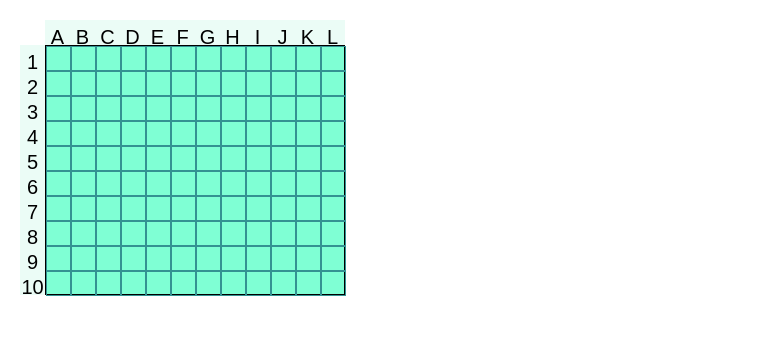
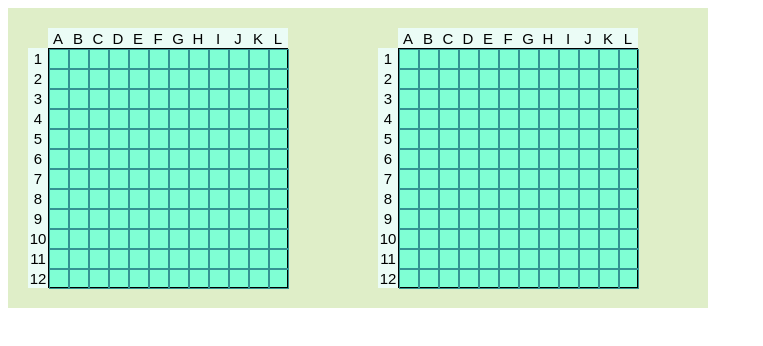
Before and after one commit to Retretik4/sea_battle, a plain HTML site: page public/index.html in a window 1280 px wide. Shown: the whole page, without its empty margins (0-763 px from the left). Drawn offline with Linux system fonts and the light colour scheme.

Commit message:
fixup! SEAB-1 [feat] Додано рендеринг поля battleField

```diff
--- a/js/BattleField.js
+++ b/js/BattleField.js
@@ -1,21 +1,21 @@
 import {Cell} from "./Cell.js";
-import {DivCreator} from "./DivCreator.js";
+import {ElementBuilder} from "./ElementBuilder.js";
 import {Config} from "./Config.js";
 
 export class BattleField {
     _cells = [];
     _config;
-    _divCreator;
+    _elementBuilder;
 
     /**
-     * @param {*[]} cells
-     * @param {DivCreator} divCreator
+     * @param {{Cell}[]} cells
+     * @param {ElementBuilder} elementBuilder
      * @param {Config} config
      */
-    constructor(cells, divCreator, config) {
+    constructor(cells, elementBuilder, config) {
         this._cells = cells;
         this._config = config;
-        this._divCreator = divCreator;
+        this._elementBuilder = elementBuilder;
     }
 
     get cells() {
@@ -26,30 +26,55 @@ export class BattleField {
         return this._config;
     }
 
-    get divCreator() {
-        return this._divCreator;
+    get elementBuilder() {
+        return this._elementBuilder;
     }
 
     /**
      * @returns {HTMLElement}
      */
     render() {
+        let cssText = `grid-template: repeat(${this.config.lengthOnY + 1}, ${this.config.cellSize}px) / repeat(${this.config.lengthOnX + 1}, ${this.config.cellSize}px)`;
+        let battleField = this.elementBuilder
+            .createElement()
+            .setClassName('battle-field')
+            .setCssText(cssText)
+            .build();
 
-        let battleField = this.divCreator.createDivClassname("battle-field", 'grid-template: repeat(' + (this.config.lengthOnY + 1) + ', ' + this.config.cellSize + 'px) / repeat(' + (this.config.lengthOnX + 1) + ', ' + this.config.cellSize + 'px)');
-
-        let battleFieldAbc = this.divCreator.createDivClassname("battle-field-abc", 'grid-template: repeat(1, ' + this.config.cellSize + 'px) / repeat(' + this.config.lengthOnX + ', ' + this.config.cellSize + 'px)');
-        for (let i=0; i<this.config.lengthOnX; i++) {
-            battleFieldAbc.appendChild(this.divCreator.createDivClassname("battle-field-abc-cell"));
+        let cssTextAbc = `grid-template: repeat(1, ${this.config.cellSize}px) / repeat(${this.config.lengthOnX}, ${this.config.cellSize}px)`;
+        let battleFieldAbc = this.elementBuilder
+            .createElement()
+            .setClassName('battle-field-abc')
+            .setCssText(cssTextAbc)
+            .build();
+        for (let i = 0; i < this.config.lengthOnX; i++) {
+            battleFieldAbc.appendChild(this.elementBuilder
+                .createElement()
+                .setClassName('battle-field-abc-cell')
+                .build())
         }
 
-        let battleFieldNum = this.divCreator.createDivClassname("battle-field-num", 'grid-template: repeat(' + this.config.lengthOnY + ', ' + this.config.cellSize + 'px) / repeat(1, ' + this.config.cellSize + 'px');
-        for (let i=0; i<this.config.lengthOnY; i++) {
-            battleFieldNum.appendChild(this.divCreator.createDivClassname("battle-field-num-cell"));
+        let cssTextNum = `grid-template: repeat(${this.config.lengthOnY}, ${this.config.cellSize}px) / repeat(1, ${this.config.cellSize}px`;
+        let battleFieldNum = this.elementBuilder
+            .createElement()
+            .setClassName('battle-field-num')
+            .setCssText(cssTextNum)
+            .build();
+        for (let i = 0; i < this.config.lengthOnY; i++) {
+            battleFieldNum.appendChild(this.elementBuilder
+                .createElement()
+                .setClassName('battle-field-num-cell')
+                .build())
         }
 
-        let battleFieldCells = this.divCreator.createDivClassname("battle-field-allcell", 'grid-template: repeat(' + this.config.lengthOnY + ', ' + this.config.cellSize + 'px) / repeat(' + this.config.lengthOnX + ', ' + this.config.cellSize + 'px)');
+        let cssTextCell = `grid-template: repeat(${this.config.lengthOnY}, ${this.config.cellSize}px) / repeat(${this.config.lengthOnX}, ${this.config.cellSize}px)`;
+        let battleFieldCells = this.elementBuilder
+            .createElement()
+            .setClassName('battle-field-allcell')
+            .setCssText(cssTextCell)
+            .build();
         this.cells.forEach(/** @param {Cell} cell */(cell) => {
-            battleFieldCells.appendChild(cell.render());
+            battleFieldCells.appendChild(cell.create());
         });
 
         battleField.appendChild(battleFieldAbc);
--- a/js/BattleFieldFactory.js
+++ b/js/BattleFieldFactory.js
@@ -1,46 +1,53 @@
 import { BattleField } from './BattleField.js';
 import { Config } from './Config.js';
 import { Cell } from './Cell.js';
-import {DivCreator} from "./DivCreator.js";
+import {ElementBuilder} from "./ElementBuilder.js";
 
 export class BattleFieldFactory {
+    _id;
     _config;
-    _divCreator;
+    _elementBuilder;
 
     /**
-     * @param {DivCreator} divCreator
+     * @param {string} id
      * @param {Config} config
+     * @param {ElementBuilder} elementBuilder
      */
-    constructor(config, divCreator) {
+    constructor(id, config, elementBuilder) {
+        this._id = id;
         this._config = config;
-        this._divCreator = divCreator;
+        this._elementBuilder = elementBuilder;
+    }
+
+    get id() {
+        return document.querySelector(this._id);
     }
 
     get config() {
         return this._config;
     }
 
-    get divCreator() {
-        return this._divCreator;
+    get elementBuilder() {
+        return this._elementBuilder;
     }
 
-    /**
-     * @params {selectors} idName
-     */
     render(idName) {
         let cells = [];
-        for(let i = 0; i < this.config.lengthOnX; i++) {
-            for(let j = 0; j < this.config.lengthOnY; j++){
-                cells.push(new Cell(i,j));
+        for(let i = 0; i < this.config.lengthOnY; i++) {
+            for(let j = 0; j < this.config.lengthOnX; j++){
+                cells.push(new Cell(i,j, this.elementBuilder));
             }
-        };
-        let renderBattleField = (new BattleField(cells, this.divCreator, this.config)).render();
+        }
+        let renderBattleField = (new BattleField(cells, this.elementBuilder, this.config)).render();
 
-        let dd = document.createElement('div');
-        dd.setAttribute('id', idName);
-        dd.appendChild(renderBattleField);
+        let battleFieldId = this.elementBuilder
+            .createElement()
+            .setIdName(idName)
+            .build();
 
-        let elementBattleField = document.querySelector('#main');
-        return elementBattleField.append(dd);
+        battleFieldId.appendChild(renderBattleField);
+
+        let elementBattleField = this.id;
+        elementBattleField.append(battleFieldId);
     }
 }
--- a/js/Cell.js
+++ b/js/Cell.js
@@ -1,14 +1,19 @@
+import {ElementBuilder} from "./ElementBuilder.js";
+
 export class Cell {
     _x;
     _y;
+    _elementBuilder;
 
     /**
      * @param {number} x
      * @param {number} y
+     * @param {ElementBuilder} elementBuilder
      */
-    constructor(x, y) {
+    constructor(x, y, elementBuilder) {
         this._x = x;
         this._y = y;
+        this._elementBuilder = elementBuilder;
     }
 
     get x() {
@@ -19,9 +24,18 @@ export class Cell {
         return this._y;
     }
 
-    render() {
-        let cell = document.createElement('div');
-        cell.classList.add("battle-field-cell");
+    get elementBuilder() {
+        return this._elementBuilder;
+    }
+
+    /**
+     * @returns {HTMLElement}
+     */
+    create() {
+        let cell = this.elementBuilder
+            .createElement()
+            .setClassName('battle-field-cell')
+            .build();
         cell.setAttribute('x', this.x);
         cell.setAttribute('y', this.y);
         return cell;
--- a/js/Config.js
+++ b/js/Config.js
@@ -1,5 +1,17 @@
 export class Config {
-    lengthOnX = 12;
-    lengthOnY = 10;
-    cellSize = 25;
+    _lengthOnX = 12;
+    _lengthOnY = 12;
+    _cellSize = 20;
+
+    get lengthOnX() {
+        return this._lengthOnX;
+    }
+
+    get lengthOnY() {
+        return this._lengthOnY;
+    }
+
+    get cellSize() {
+        return this._cellSize;
+    }
 }
--- a/js/DivCreator.js
+++ b/js/DivCreator.js
@@ -1,17 +1,16 @@
 export class DivCreator {
-
-    constructor() {
-    }
 
     /**
      * @param {string} className
      * @param {string, null} cssText
      * @returns {HTMLElement}
      */
-    createDivClassname(className, cssText = null) {
+    create(className, cssText = null) {
         let divCreate = document.createElement('div');
         divCreate.classList.add(className);
-        if (cssText !== null) {divCreate.style.cssText = cssText};
+        if (cssText !== null) {
+            divCreate.style.cssText = cssText
+        }
         return divCreate;
     }
 }
--- /dev/null
+++ b/js/ElementBuilder.js
@@ -0,0 +1,10 @@
+import {MyElement} from "./MyElement.js";
+
+export class ElementBuilder {
+    /**
+     * @returns {MyElement}
+     */
+    createElement() {
+        return new MyElement();
+    }
+}
--- /dev/null
+++ b/js/MyElement.js
@@ -0,0 +1,81 @@
+export class MyElement {
+    _tagName = 'div';
+    _classNames = [];
+    _idName;
+    _cssText;
+
+    /**
+     * @returns {string}
+     */
+    get tagName() {
+        return this._tagName
+    }
+
+    /**
+     * @returns {string[]}
+     */
+    get classNames() {
+        return this._classNames
+    }
+
+    /**
+     * @returns {string}
+     */
+    get idName() {
+        return this._idName
+    }
+
+    /**
+     * @returns {string}
+     */
+    get cssText() {
+        return this._cssText
+    }
+
+    /**
+     * @param {string} value
+     * @returns {MyElement}
+     */
+    setTagName(value) {
+        this._tagName = value;
+        return this;
+    }
+
+    /**
+     * @param {string} value
+     * @returns {MyElement}
+     */
+    setClassName(value) {
+        this._classNames.push(value);
+        return this;
+    }
+
+    /**
+     * @param {string} value
+     * @returns {MyElement}
+     */
+    setIdName(value) {
+        this._idName = value;
+        return this;
+    }
+
+    /**
+     * @param {string} value
+     * @returns {MyElement}
+     */
+    setCssText(value) {
+        this._cssText = value;
+        return this;
+    }
+
+    /**
+     * @returns {HTMLElement}
+     */
+    build() {
+        let element = document.createElement(this.tagName);
+        this.idName && (element.id = this.idName);
+        this.cssText && (element.style.cssText = this.cssText);
+        this.classNames.forEach(className => element.classList.add(className));
+        return element;
+    }
+}
--- a/js/index.js
+++ b/js/index.js
@@ -1,9 +1,10 @@
 import {BattleFieldFactory} from "./BattleFieldFactory.js";
-import {DivCreator} from "./DivCreator.js";
+import {ElementBuilder} from "./ElementBuilder.js";
 import {Config} from "./Config.js";
 
 let config = new Config();
-let divCreator = new DivCreator();
+let elementBuilder = new ElementBuilder();
 
-(new BattleFieldFactory(config, divCreator)).render('my');
-(new BattleFieldFactory(config, divCreator)).render('enemy');
+let battleFieldFactory = new BattleFieldFactory('#main', config, elementBuilder);
+battleFieldFactory.render('my');
+battleFieldFactory.render('enemy');
--- a/public/styles.css
+++ b/public/styles.css
@@ -2,10 +2,35 @@
     font-family: Arial, sans-serif;
 }
 
-/* my-battle-field */
+#main {
+    display: grid;
+    margin: 0;
+    padding: 0;
+    height: 300px;
+    width: 700px;
+    grid-template: repeat(1, 100%) / repeat(2, 50%);
+}
+
+#my, #enemy {
+    display: grid;
+    background-color: #dfeec8;
+    margin: 0;
+}
+
+#my {
+    grid-column: 1 / 2;
+    grid-row: 1 / 2;
+}
+
+#enemy {
+    grid-column: 2 / 3;
+    grid-row: 1 / 2;
+}
+
+/* battle-field */
 
 .battle-field {
-    position: absolute;
+    position: relative;
     top: 20px;
     left: 20px;
     display: grid;
@@ -44,9 +69,9 @@
 
 .battle-field-abc-cell {
     counter-increment: abc;
-    font-size: 20px;
+    font-size: 15px;
     text-align: center;
-    padding-top: 25%;
+    padding-top: 10%;
 }
 
 .battle-field-abc-cell::before {
@@ -62,9 +87,9 @@
 
 .battle-field-num-cell {
     counter-increment: number;
-    font-size: 20px;
+    font-size: 15px;
     text-align: center;
-    padding-top: 25%;
+    padding-top: 10%;
 }
 
 .battle-field-num-cell::before {
```
